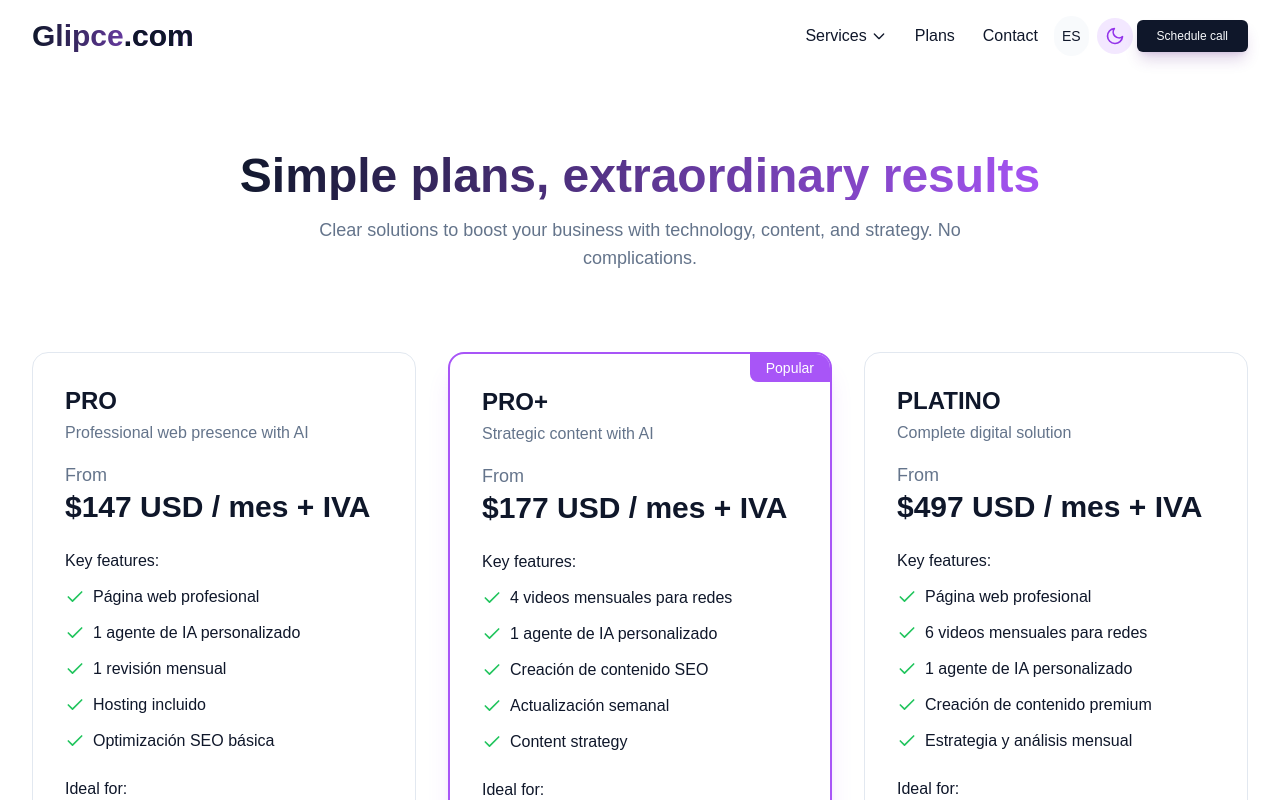
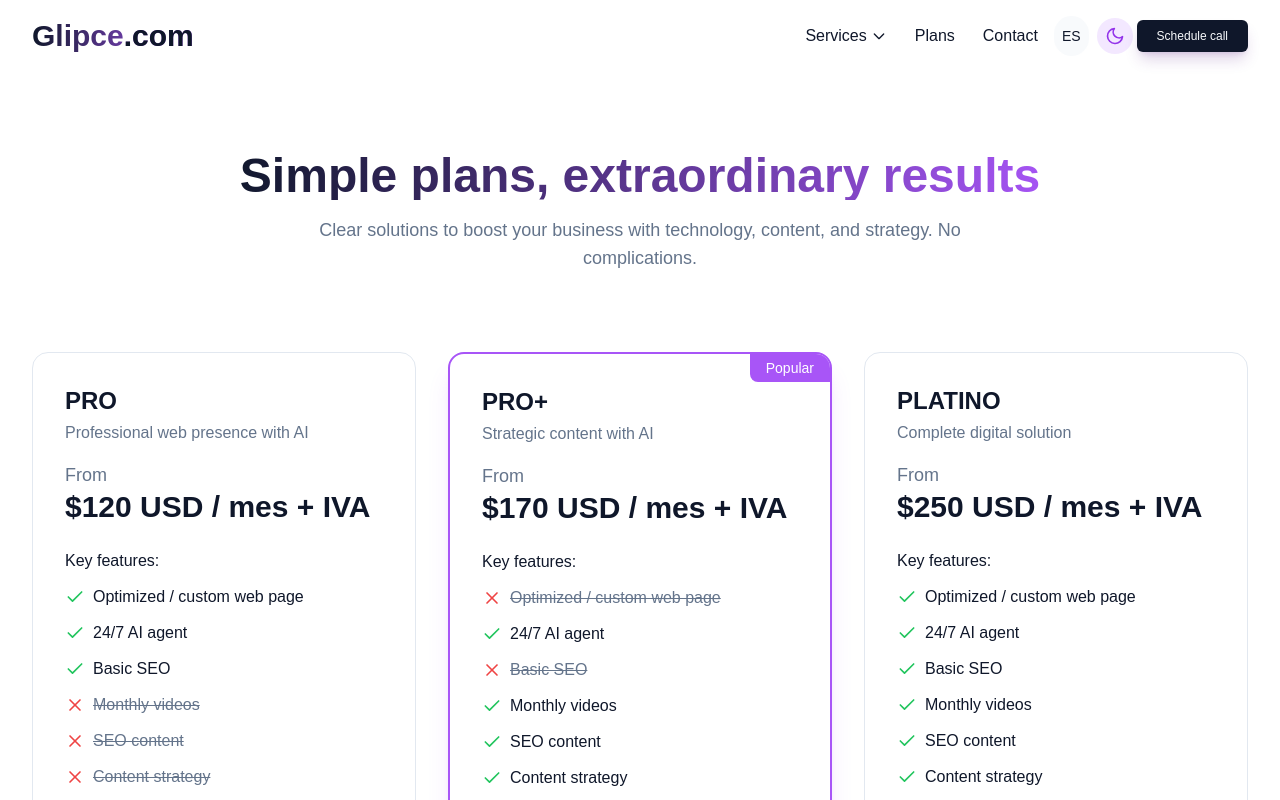
Before and after one commit to amarupaillan/Glipce.com, a React (Vite) app: page /planes in a window 1280 px wide. Shown: the top 800 px of the page. Built offline with nearby package versions, Linux system fonts and the light colour scheme.

Commit message:
Actualización de planes y precios. Corrección de imágenes en proceso

```diff
--- a/src/components/sections/InterfaceSection.tsx
+++ b/src/components/sections/InterfaceSection.tsx
@@ -15,7 +15,7 @@ export const InterfaceSection = (): JSX.Element => {
           <path strokeLinecap="round" strokeLinejoin="round" strokeWidth={2} d="M8 12h.01M12 12h.01M16 12h.01M21 12c0 4.418-4.03 8-9 8a9.863 9.863 0 01-4.255-.949L3 20l1.395-3.72C3.512 15.042 3 13.574 3 12c0-4.418 4.03-8 9-8s9 3.582 9 8z" />
         </svg>
       ),
-      image: "/assets/images/cta/10.svg"
+      image: "/assets/images/cta/27.svg"
     },
     {
       title: "Kickoff",
--- a/src/components/sections/PlanCardSection.tsx
+++ b/src/components/sections/PlanCardSection.tsx
@@ -88,13 +88,13 @@ export const PlanCardSection = (): JSX.Element => {
         <div className="grid grid-cols-1 md:grid-cols-3 gap-6">
           <PlanCard
             title={t("PRO")}
-            price={t("$147 USD / mes")}
+            price={t("$120 USD / mes")}
             features={[
-              t("Página web profesional"),
-              t("1 agente de IA personalizado"),
-              t("1 revisión mensual"),
-              t("Hosting incluido"),
-              t("Optimización SEO básica")
+              t("Página web optimizada / personalizada"),
+              t("Agente de IA 24/7"),
+              t("SEO básico"),
+              t("Soporte técnico"),
+              t("Hosting incluido")
             ]}
             cta={t("Empezar con PRO")}
             ctaLink={calendlyUrl}
@@ -102,13 +102,13 @@ export const PlanCardSection = (): JSX.Element => {
 
           <PlanCard
             title={t("PRO+")}
-            price={t("$177 USD / mes")}
+            price={t("$170 USD / mes")}
             features={[
-              t("4 videos mensuales para redes"),
-              t("1 agente de IA personalizado"),
-              t("Creación de contenido SEO"),
-              t("Actualización semanal"),
-              t("Estrategia de contenido")
+              t("Agente de IA 24/7"),
+              t("Vídeos mensuales"),
+              t("Contenido SEO"),
+              t("Estrategia de contenido"),
+              t("Actualizaciones semanales")
             ]}
             isPopular={true}
             cta={t("Escalar con PRO+")}
@@ -117,13 +117,14 @@ export const PlanCardSection = (): JSX.Element => {
 
           <PlanCard
             title={t("PLATINO")}
-            price={t("$497 USD / mes")}
+            price={t("$250 USD / mes")}
             features={[
-              t("Página web profesional"),
-              t("6 videos mensuales para redes"),
-              t("1 agente de IA personalizado"),
-              t("Creación de contenido premium"),
-              t("Estrategia y análisis mensual")
+              t("Página web optimizada / personalizada"),
+              t("Agente de IA 24/7"),
+              t("SEO básico"),
+              t("Vídeos mensuales"),
+              t("Contenido SEO"),
+              t("Estrategia de contenido")
             ]}
             cta={t("Trabajar con Glipce")}
             ctaLink={calendlyUrl}
--- a/src/pages/planes.tsx
+++ b/src/pages/planes.tsx
@@ -199,13 +199,14 @@ const PlanesPage = () => {
     {
       title: "PRO",
       subtitle: "Presencia web profesional con IA",
-      price: "$147 USD / mes + IVA",
+      price: "$120 USD / mes + IVA",
       features: [
-        { text: "Página web profesional", included: true },
-        { text: "1 agente de IA personalizado", included: true },
-        { text: "1 revisión mensual", included: true },
-        { text: "Hosting incluido", included: true },
-        { text: "Optimización SEO básica", included: true }
+        { text: "Página web optimizada / personalizada", included: true },
+        { text: "Agente de IA 24/7", included: true },
+        { text: "SEO básico", included: true },
+        { text: "Vídeos mensuales", included: false },
+        { text: "Contenido SEO", included: false },
+        { text: "Estrategia de contenido", included: false }
       ],
       idealFor: "Negocios que necesitan una presencia web profesional con atención automatizada.",
       cta: "Empezar con PRO",
@@ -214,12 +215,13 @@ const PlanesPage = () => {
     {
       title: "PRO+",
       subtitle: "Contenido estratégico con IA",
-      price: "$177 USD / mes + IVA",
+      price: "$170 USD / mes + IVA",
       features: [
-        { text: "4 videos mensuales para redes", included: true },
-        { text: "1 agente de IA personalizado", included: true },
-        { text: "Creación de contenido SEO", included: true },
-        { text: "Actualización semanal", included: true },
+        { text: "Página web optimizada / personalizada", included: false },
+        { text: "Agente de IA 24/7", included: true },
+        { text: "SEO básico", included: false },
+        { text: "Vídeos mensuales", included: true },
+        { text: "Contenido SEO", included: true },
         { text: "Estrategia de contenido", included: true }
       ],
       idealFor: "Negocios con web que necesitan contenido constante para sus plataformas digitales.",
@@ -230,13 +232,14 @@ const PlanesPage = () => {
     {
       title: "PLATINO",
       subtitle: "Solución digital completa",
-      price: "$497 USD / mes + IVA",
+      price: "$250 USD / mes + IVA",
       features: [
-        { text: "Página web profesional", included: true },
-        { text: "6 videos mensuales para redes", included: true },
-        { text: "1 agente de IA personalizado", included: true },
-        { text: "Creación de contenido premium", included: true },
-        { text: "Estrategia y análisis mensual", included: true }
+        { text: "Página web optimizada / personalizada", included: true },
+        { text: "Agente de IA 24/7", included: true },
+        { text: "SEO básico", included: true },
+        { text: "Vídeos mensuales", included: true },
+        { text: "Contenido SEO", included: true },
+        { text: "Estrategia de contenido", included: true }
       ],
       idealFor: "Empresas que quieren delegar completamente su presencia digital y enfocarse en su negocio.",
       cta: "Trabajar con Glipce",
```
